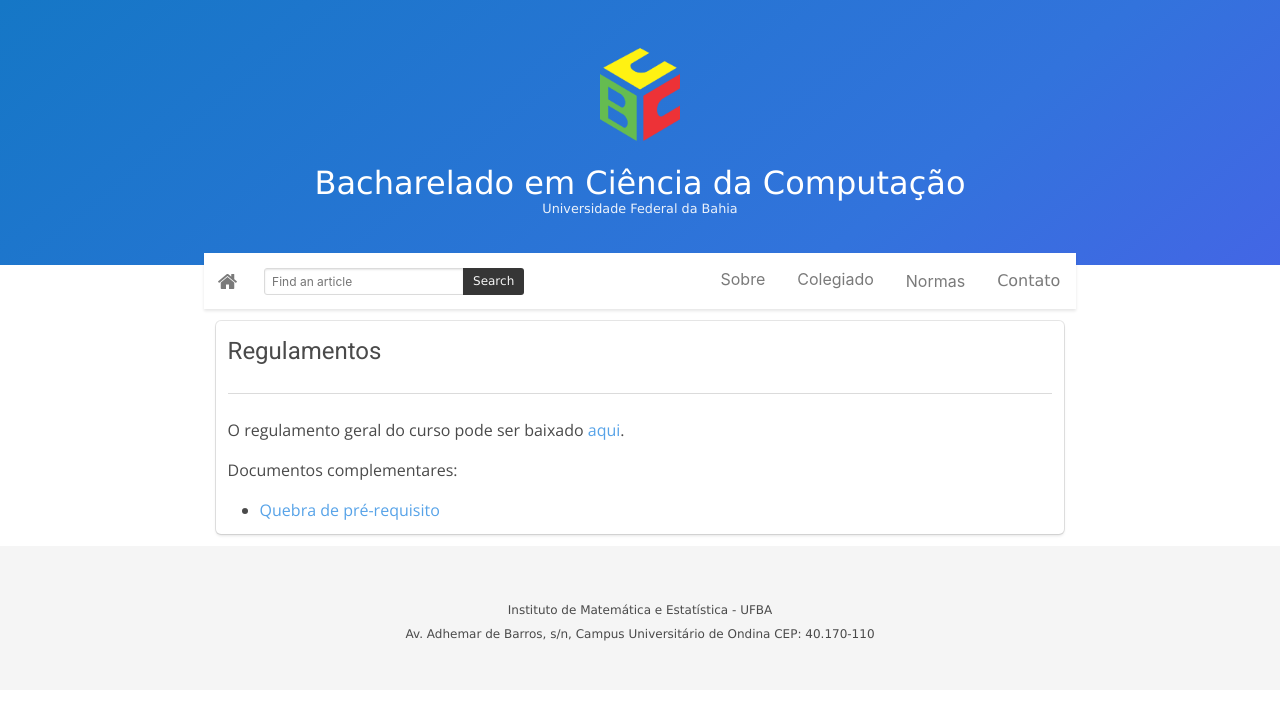
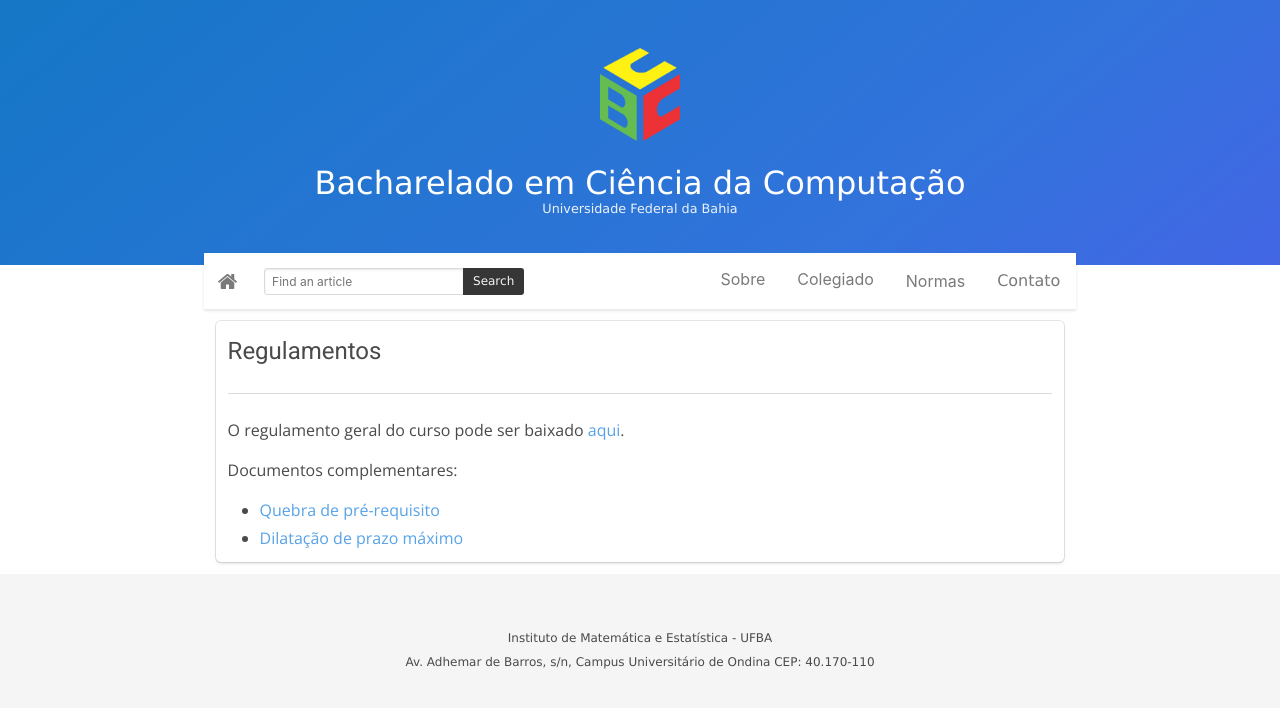
Before and after one commit to bcc-ufba/bcc-ufba.github.io, a Jekyll site: the page built from regulamentos.markdown, in a window 1280 px wide. Shown: the top 708 px of the page. Built offline with Jekyll 4.4.1, drawn with Linux system fonts in a browser that asks for light colours.

Commit message:
Inclui link para critérios de dilatação

```diff
--- a/regulamentos.markdown
+++ b/regulamentos.markdown
@@ -10,5 +10,7 @@
 Documentos complementares:
 
 * [Quebra de pré-requisito][quebra]
+* [Dilatação de prazo máximo][dilatacao]
 
+[dilatacao]:/files/resolucao-dilatacao.pdf
 [quebra]:https://docs.google.com/viewer?a=v&pid=sites&srcid=ZGVmYXVsdGRvbWFpbnxqZWlvd2prd3FkfGd4OjI4MDMzMTFiMjBlOTM5MDk
```
